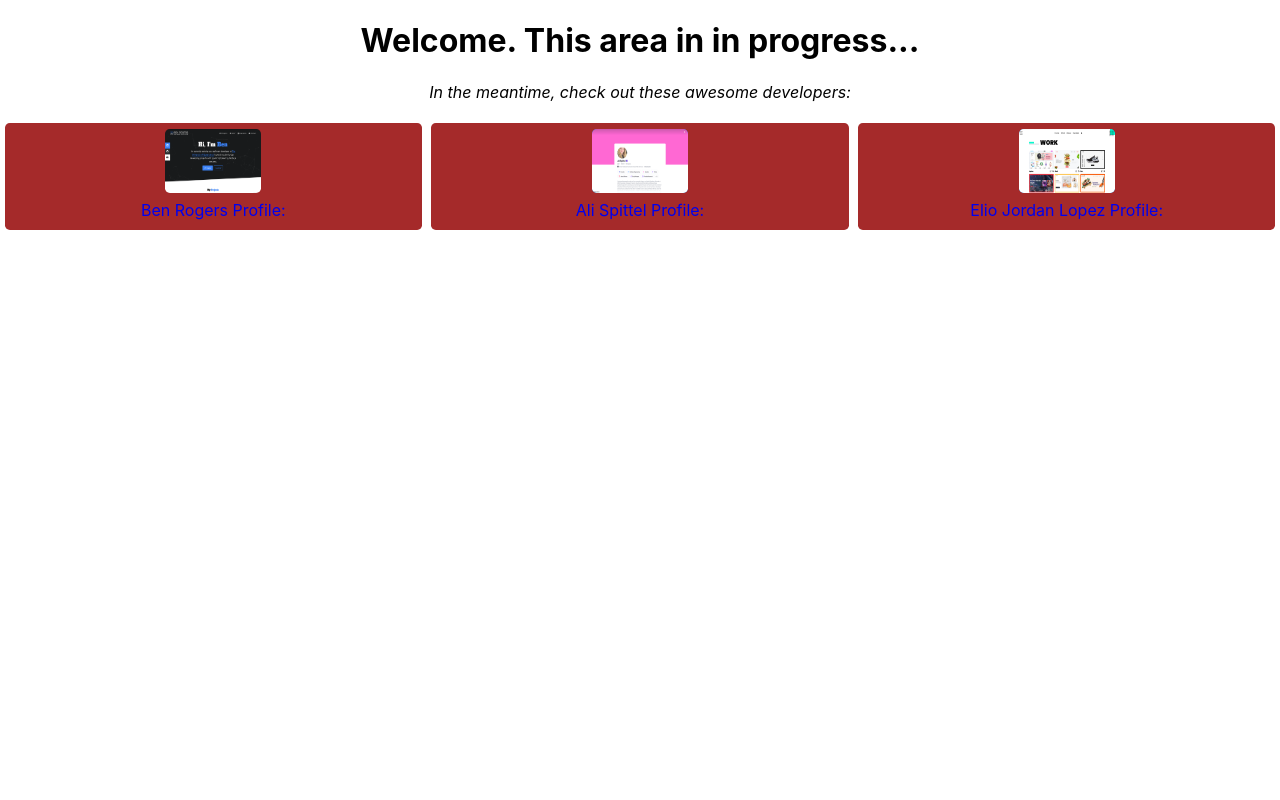
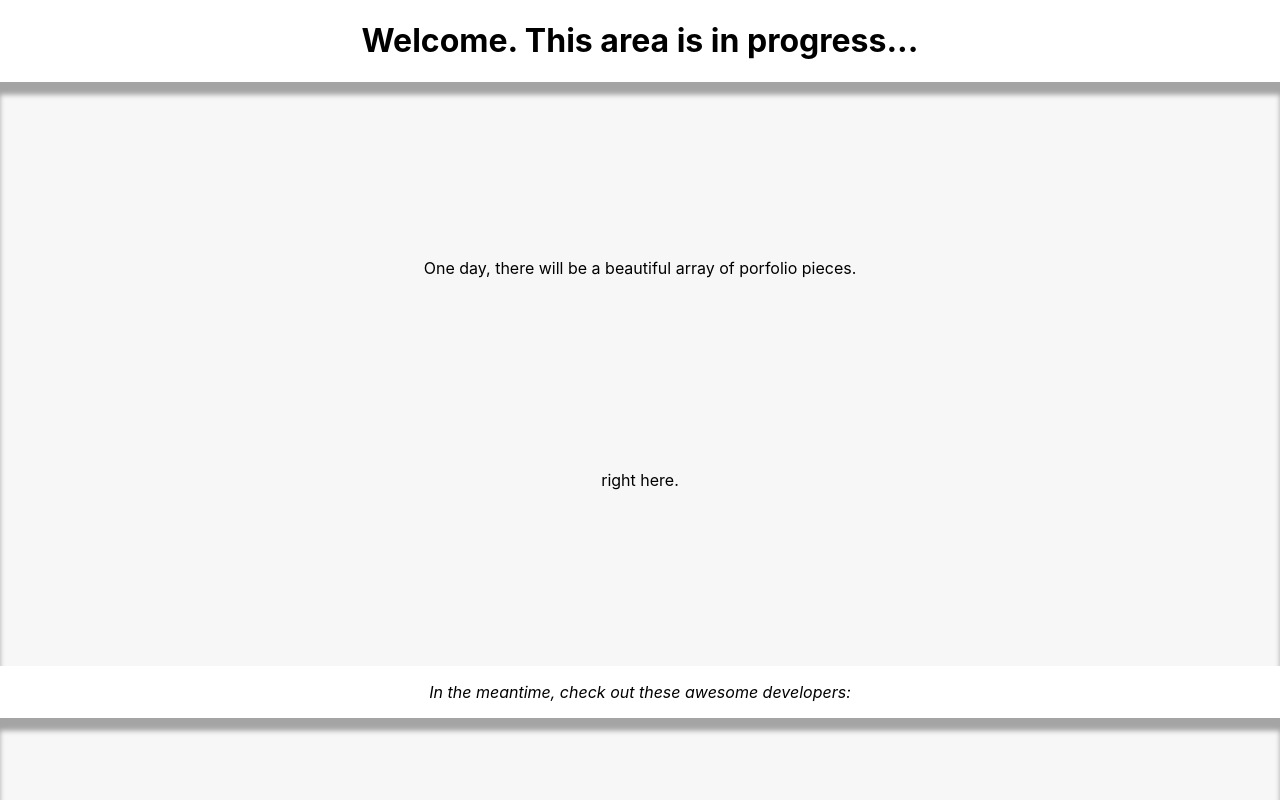
Before and after one commit to samuel-williams-ed/Portfolio, a React (Create React App) app: page / in a window 1280 px wide. Shown: the top 800 px of the page. Built offline with nearby package versions, Linux system fonts and the light colour scheme.

Commit message:
Page spacing updated

```diff
--- a/src/App.css
+++ b/src/App.css
@@ -37,31 +37,49 @@
   }
 }
 
+body {
+  /* padding: 2em; */
+  /* background-color: #02161c0c; */
+}
+
 a {
   text-decoration: none;
+  color: black;
 }
 
 .dev-area{
-  display: grid;
-  grid-template-columns: 1fr 1fr 1fr;
+  /* display: grid;
+  grid-template-columns: 1fr 1fr 1fr; */
+  display: flex;
+  justify-content: space-around;
+  align-items: center;
+  flex-wrap: wrap;
 }
 
 .dev-page-container {
   background-color: brown;
 
   padding: 0.4em;
-  margin: 0.3em;
+  margin: 1em;
 
   border-radius: 0.3em;
+
+  box-shadow: 0.3em 0.6em 10px #b2b7c0a2;
 }
 
 .dev-page-container:hover {
   background-color: rgba(136, 168, 196, 0.51);
 }
 
+.dev-profile-pic-container{
+  padding: 0.4em;
+}
+
 .dev-profile-pic {
-  width: 6em;
-  height: 4em;
+  min-width: 8em;
+  min-height: 6em;
+  max-width: 22vw;
+  max-height: 30vh;
   background-color: rgb(9, 128, 233);
 
   border-radius: 0.3em;
@@ -70,7 +88,25 @@ a {
 .dev-profile-name{
   margin: 0.2em;
 }
+.full-width{
+  width: 100%;
+}
 
-span {
-  background-color: rgba(136, 168, 196, 0.51);
+.space-holder {
+  min-height: 20vh;
+  padding: 5vh;
+
+  box-shadow: inset 0 0.8em 5px rgba(0, 0, 0, 0.337);
+  background-color: rgba(204, 204, 204, 0.153);
+
+  display: flex;
+  flex-wrap: wrap;
+  justify-content: center;
+  align-items: center;
+  align-content: stretch;
 }
+
+.empty-space {
+  height: 5vh;
+  width: 100%;
+}
--- a/src/components/DevPage.js
+++ b/src/components/DevPage.js
@@ -29,7 +29,7 @@ const DevPage = ({dev}) => {
                     <img className="dev-profile-pic" src={getImage()} alt="Profile picture of a developer"></img>
                 </div>
                 <p className="dev-profile-name">
-                    {dev.name} Profile:
+                    {dev.name}
                 </p>
             </div>
         </a>
--- a/src/containers/HomePage.js
+++ b/src/containers/HomePage.js
@@ -14,13 +14,41 @@ const HomePage = () => {
         {name:"Elio Jordan Lopez", url:"https://developer.vercel.app/work", img:"images/ElioJordanLopez.png"}])
     const [friends, setFriends] = useState([])
 
+
+
+    // ######################### //
+    // ######### html ########## //
+    // ######################### //
+
     return (
         <>
-        <h1>Welcome. This area in in progress...</h1>
-        <p></p>
+        <h1>Welcome. This area is in progress...</h1>
+
+        <div className="space-holder">
+
+            <div className="empty-space"/>
+            <div className="empty-space"/>
+            <div className="empty-space"/>
+            <p>One day, there will be a beautiful array of porfolio pieces.</p>
+            <div className="empty-space"/>
+            <div className="empty-space"/>
+            <div className="empty-space"/>
+            <div className="empty-space"/>
+            <p className="full-width">right here.</p>
+            <div className="empty-space"/>
+            <div className="empty-space"/>
+            <div className="empty-space"/>
+        </div>
+
 
         <p><i>In the meantime, check out these awesome developers:</i></p>
+
+        <div className="space-holder">
+            <div className="empty-space"/>
             <DevArea devs={devs}/>
+            <div className="empty-space"/>
+        </div>
+
         </>
     )
 }
```
